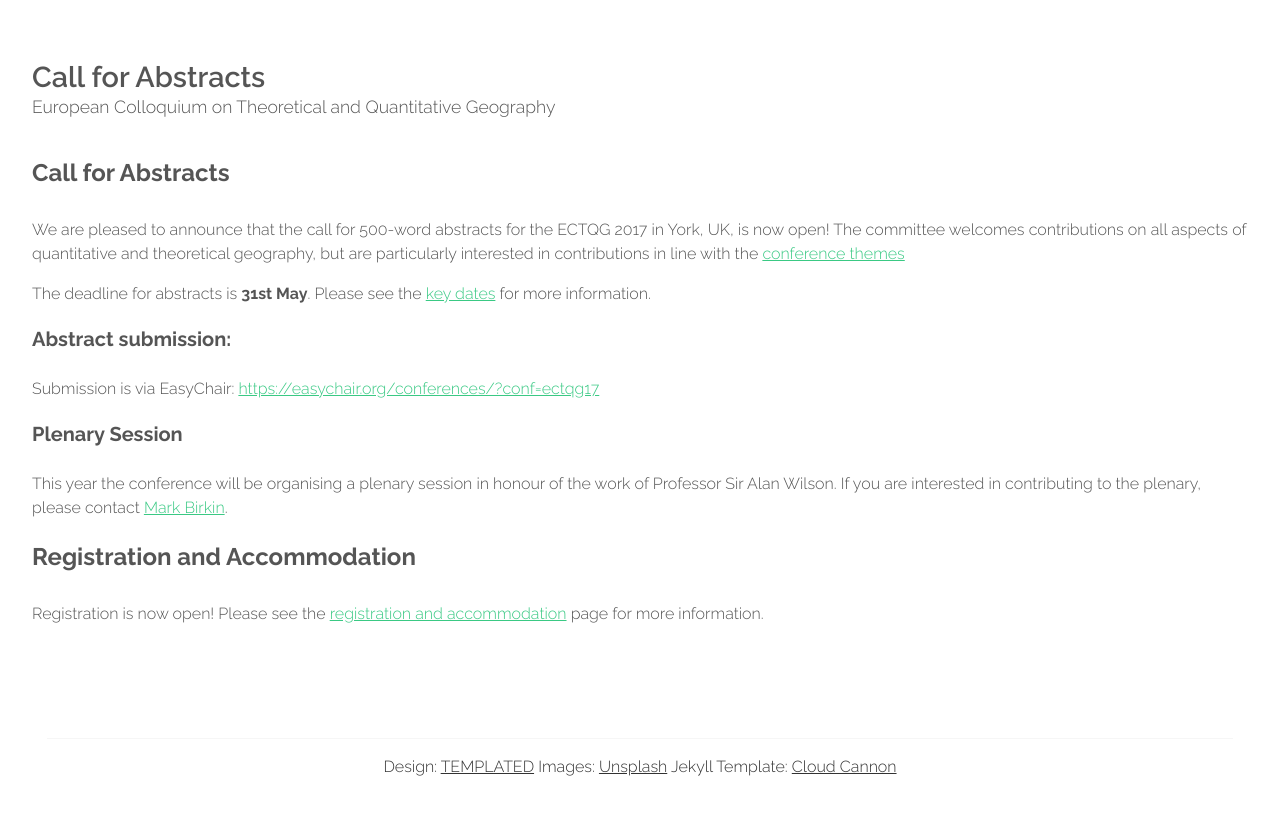
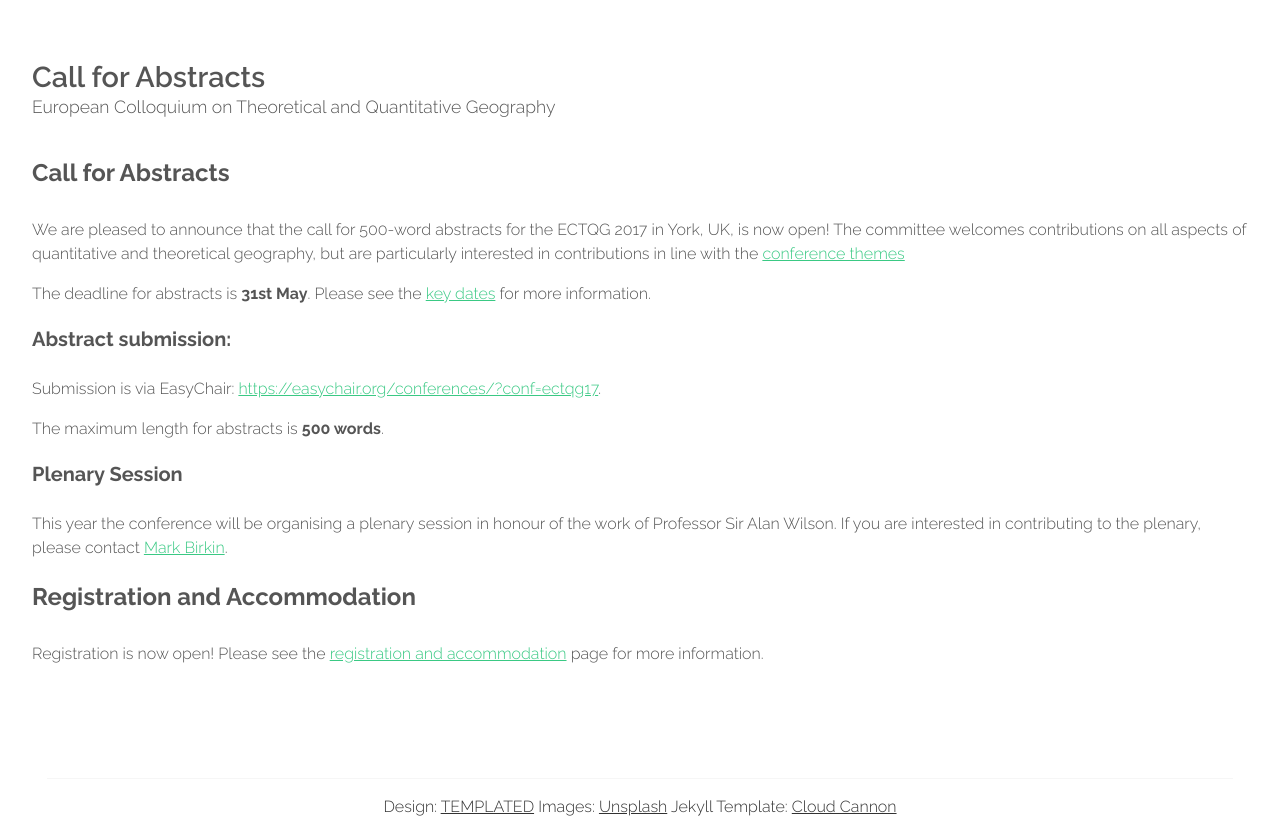
Before and after one commit to nickmalleson/ectqg2017, a Jekyll site: the page built from cfp.md, in a window 1280 px wide and 1027 px high, cut to the strip 192-1027 px from the top of the window. Built offline with Jekyll 4.4.1, drawn with Linux system fonts in a browser that asks for light colours.

Commit message:
added abstract length to cfp

```diff
--- a/cfp.md
+++ b/cfp.md
@@ -12,7 +12,9 @@ The deadline for abstracts is **31st May**. Please see the [key dates]({{site.ba
 
 ### Abstract submission:
 
-Submission is via EasyChair: [https://easychair.org/conferences/?conf=ectqg17](https://easychair.org/conferences/?conf=ectqg17)
+Submission is via EasyChair: [https://easychair.org/conferences/?conf=ectqg17](https://easychair.org/conferences/?conf=ectqg17).
+
+The maximum length for abstracts is **500 words**.
 
 ### Plenary Session
 
```
